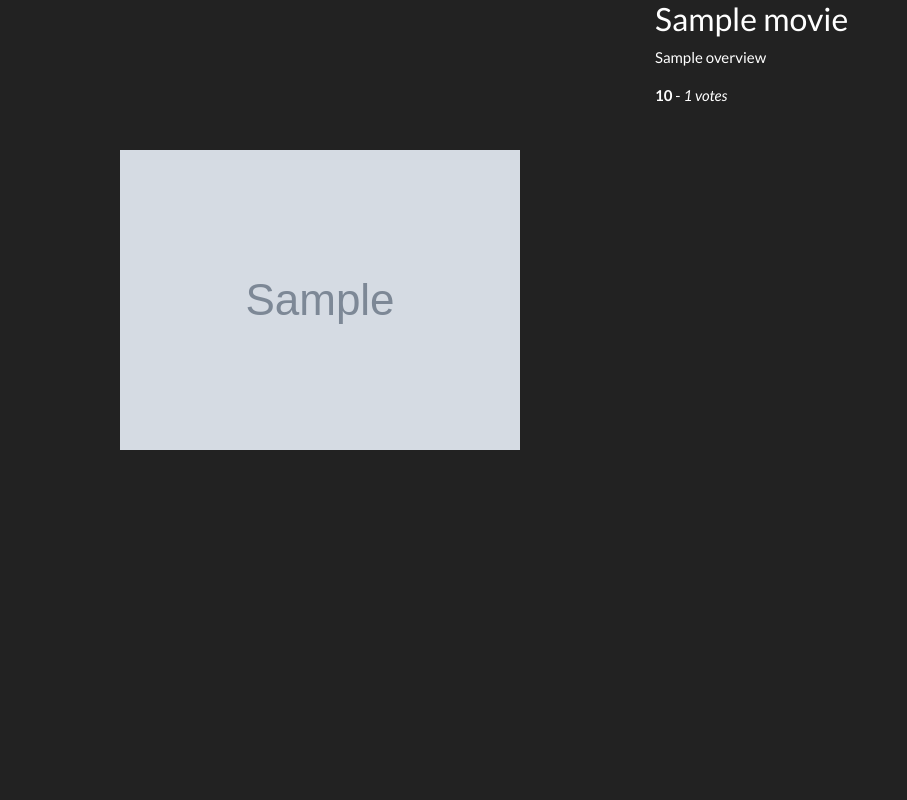
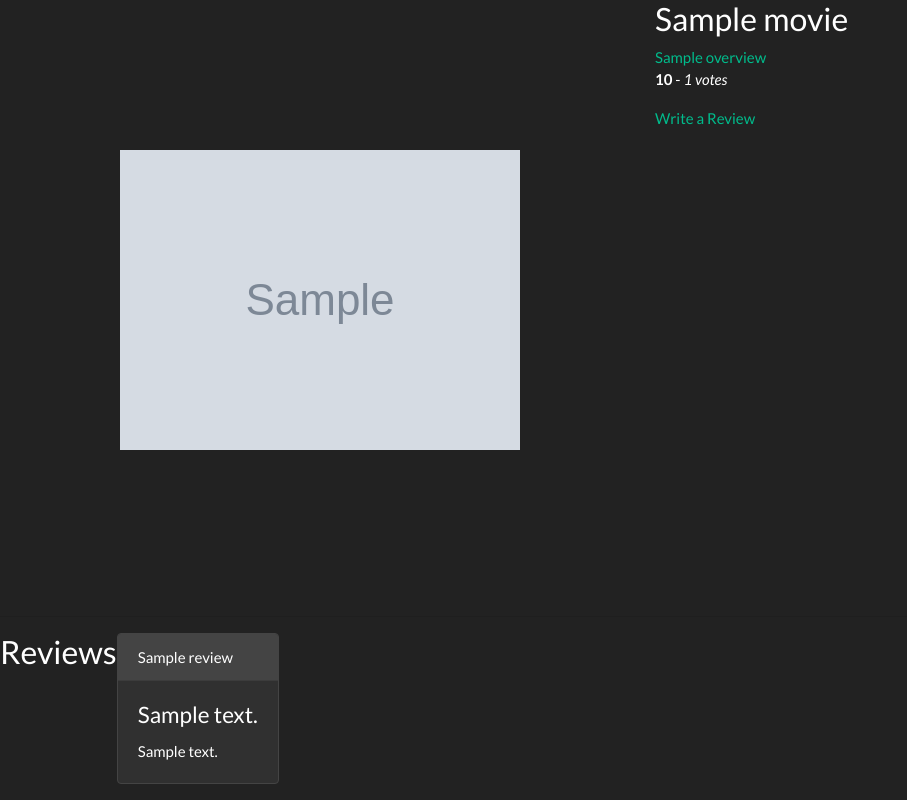
Before and after one commit to vonmutinda/Watchlist, a Flask app: template app/templates/movie.html in a window 1280 px wide. Shown: the part 71-871 px from the top of the page, without its empty margins (0-907 px from the left). Before the commit the page ends 521 px from the top, so only its background shows below. Run offline with Flask 2, Linux system fonts and the light colour scheme; the template is opened without the code that fills it: most values are stand-ins (such as "Sample title", 1, 10 or a date in 2020); grey boxes marked "Sample" are stand-in pictures; parts of the project's set-up code (start-up, migrations or seed data) failed here and were passed over; some libraries are stand-ins or nearby versions.

Commit message:
Review F

```diff
--- a/app/__init__.py
+++ b/app/__init__.py
@@ -12,7 +12,7 @@ app = Flask(__name__)
 
 # Setting up configuration
 app.config.from_object(DevConfig)
-app.config.from_pyfile('config.py')
+app.config.from_pyfile('../instance/config.py')
 bootstrap = Bootstrap(app)
 
 from app import views
--- a/app/config.py
+++ b/app/config.py
@@ -1,5 +1,5 @@
 class Config():
-    MOVIE_API_BASE_URL = 'https://api.themoviedb.org/3/movie/550?api_key={}'
+    MOVIE_API_BASE_URL = 'https://api.themoviedb.org/3/movie/{}?api_key={}'
 
 class ProdConfig():
     pass
--- a/app/request.py
+++ b/app/request.py
@@ -2,12 +2,13 @@ from app import app
 import urllib.request , json
 from .models import movie
 
-# api_key = app.config[]
-api_key = 'd06d2ddbf8bcece8cb4d618c139b2bcf'
+api_key = app.config['MOVIE_API_KEY']
+# api_key = 'd06d2ddbf8bcece8cb4d618c139b2bcf'
 
 Movie = movie.Movie
 
 base_url = 'https://api.themoviedb.org/3/movie/{}?api_key={}'
+# base_url = app.config['MOVIE_API_BASE_URL']
 
 def get_movies(category):
 
--- a/app/templates/macros.html
+++ b/app/templates/macros.html
@@ -14,3 +14,18 @@
     {% endfor %}
 
 {% endmacro %}
+
+
+{% macro displayReviews(reviews) %}
+
+    {% for review in reviews %}
+        <div class="card border-secondary mb-3" style="max-width: 20rem;">
+                <div class="card-header"> {{reviews.title}} </div>
+                <div class="card-body">
+                  <h4 class="card-title"> {{ reviews.review }} </h4>
+                   <p class="card-text"> {{ reviews.review | truncate(30) }} </p>
+                </div>
+        </div>
+    {% endfor %}
+
+{% endmacro %}
--- a/app/templates/movie.html
+++ b/app/templates/movie.html
@@ -8,17 +8,31 @@
 
 
         <div class="row">
-            <div class="col-xs-6 col-sm-6 col-md-6 col-lg-6 posterPath" style="height:600px;background: url({{movie.poster}}) no-repeat center">
+            <div class="col-xs-6 col-sm-6 col-md-6 col-lg-6" style="height:600px;background: url({{movie.poster}}) no-repeat center">
             </div>
 
             <div class="col-xs-6 col-sm-6 col-md-6 col-lg-6 movie-details">
                 <h3>{{ movie.title }}</h3>
 
-                <p class="overview"> {{ movie.overview }}</p>
+                <a class="overview"> {{ movie.overview }}</a>
                 <p class="ratings"> <b> {{ movie.vote_average }}</b> - <i>{{ movie.vote_count}} votes </i> </p>
+                <a href="/movie/review/new/{{movie.id}}"> Write a Review </a>
             </div>
         </div>
+        <hr>
+        <div class="row">
+            <h3>Reviews</h3>
+            <br>
+            {% if reviews %}
 
+                {{macro.displayReviews(reviews)}}
+
+            {% else %}
+            <hr>
+                <h2>This movie has no reviews</h2>
+
+            {% endif %}
+        </div>
 
     {% endblock %}
 </div>
```
Also changed, not shown: app/models/reviews.py (+10 -0 lines), app/templates/new_review.html (added, +18 -0 lines), app/views.py (+27 -1 lines).
